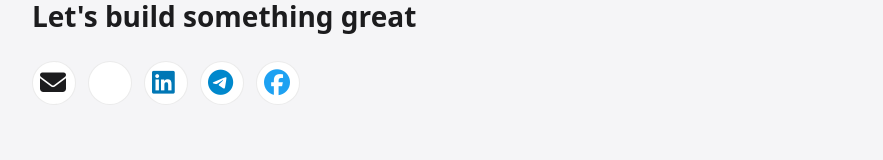
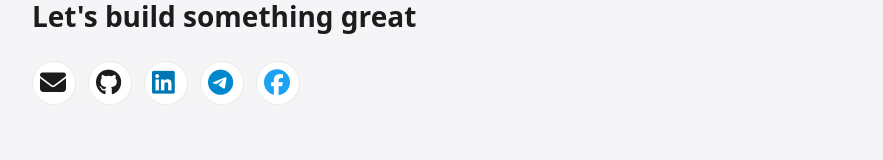
Before and after one commit to rawcig/rawcig, a Next.js app: page / in a window 1280 px wide. Shown: the part 4382-4542 px from the top of the page, without its empty margins (198-1081 px from the left). Built offline with nearby package versions, Linux system fonts and the light colour scheme.

Commit message:
fix github icon is light mode

```diff
--- a/src/app/page.js
+++ b/src/app/page.js
@@ -1048,7 +1048,7 @@ export default function hehe() {
           <SectionHeader eyebrow="say hello" title="Let's build something great" />
           <div className="contact-grid">
             <ContactBtn href={`mailto:${rawh.email}`} icon="fa-solid fa-envelope" bgColor="var(--footer)" iconColor="var(--text)" />
-            <ContactBtn href={rawh.github} icon="fa-brands fa-github" bgColor="var(--footer)" iconColor="#ffffff" />
+            <ContactBtn href={rawh.github} icon="fa-brands fa-github" bgColor="var(--footer)" iconColor="var(--text)" />
             <ContactBtn href={rawh.linkedin} icon="fa-brands fa-linkedin" bgColor="var(--footer)" iconColor="#0077B5" />
             <ContactBtn href={rawh.telegram} icon="fa-brands fa-telegram" bgColor="var(--footer)" iconColor="#0088CC" />
             <ContactBtn href={rawh.facebook} icon="fa-brands fa-facebook" bgColor="var(--footer)" iconColor="#1DA1F2" />
```
